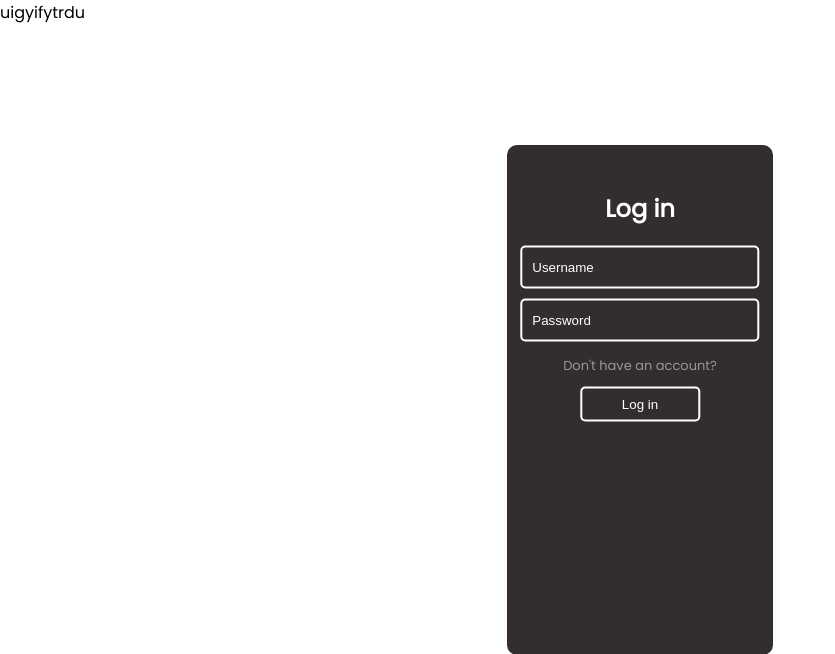
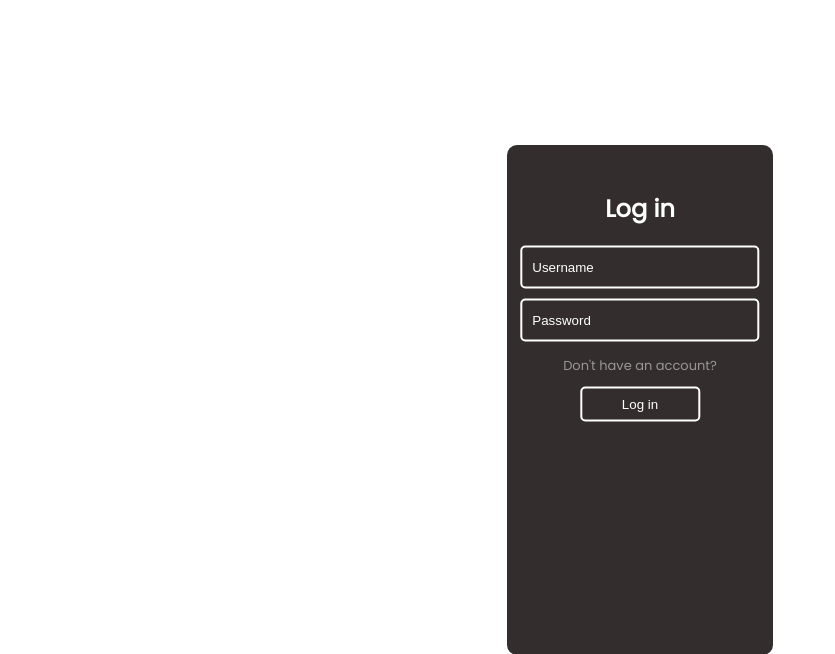
Before and after one commit to damianovisa/EcommerceProject, a PHP site: template htdocs/app/views/Seller/index.php in a window 1280 px wide. Shown: the top 654 px of the page, without its empty margins (0-835 px from the left). Run offline with PHP 8.4, Linux system fonts and the light colour scheme; the template is opened without the code that fills it, so the values that code supplies are empty.

Commit message:
Update index.php

```diff
--- a/htdocs/app/views/Seller/index.php
+++ b/htdocs/app/views/Seller/index.php
@@ -108,5 +108,4 @@ if(isset($_GET['error'])){
 	}
 
 	</style>
-	uigyifytrdu
 </html>
```
